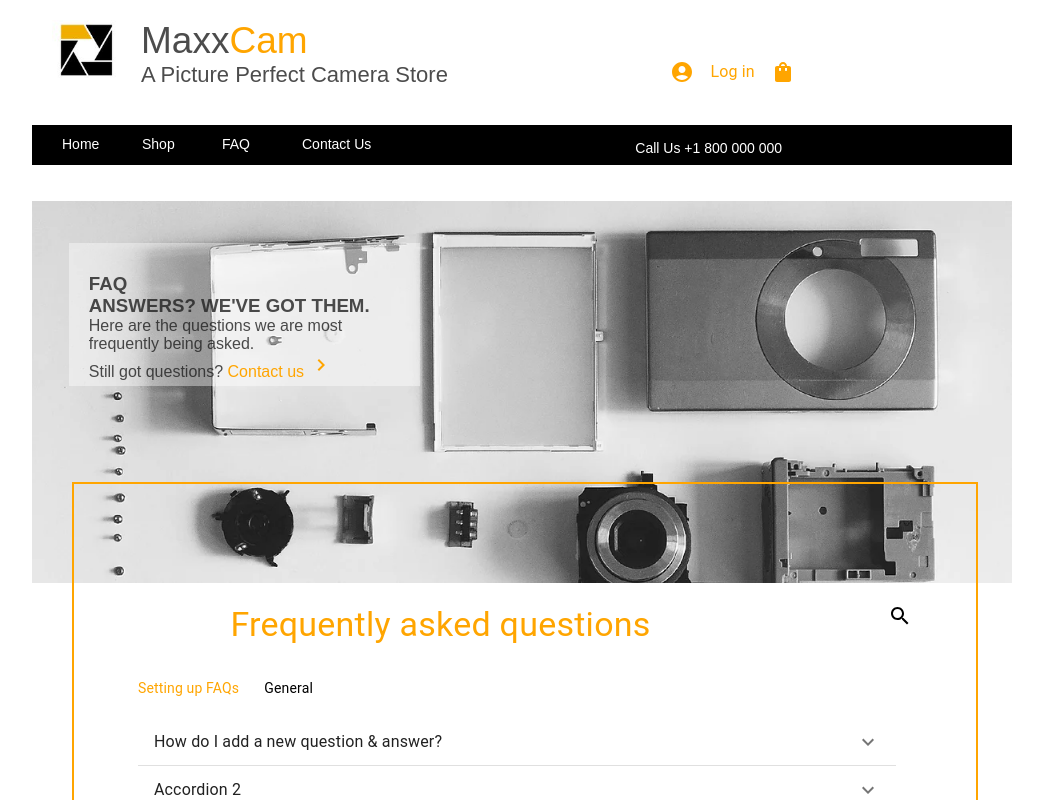
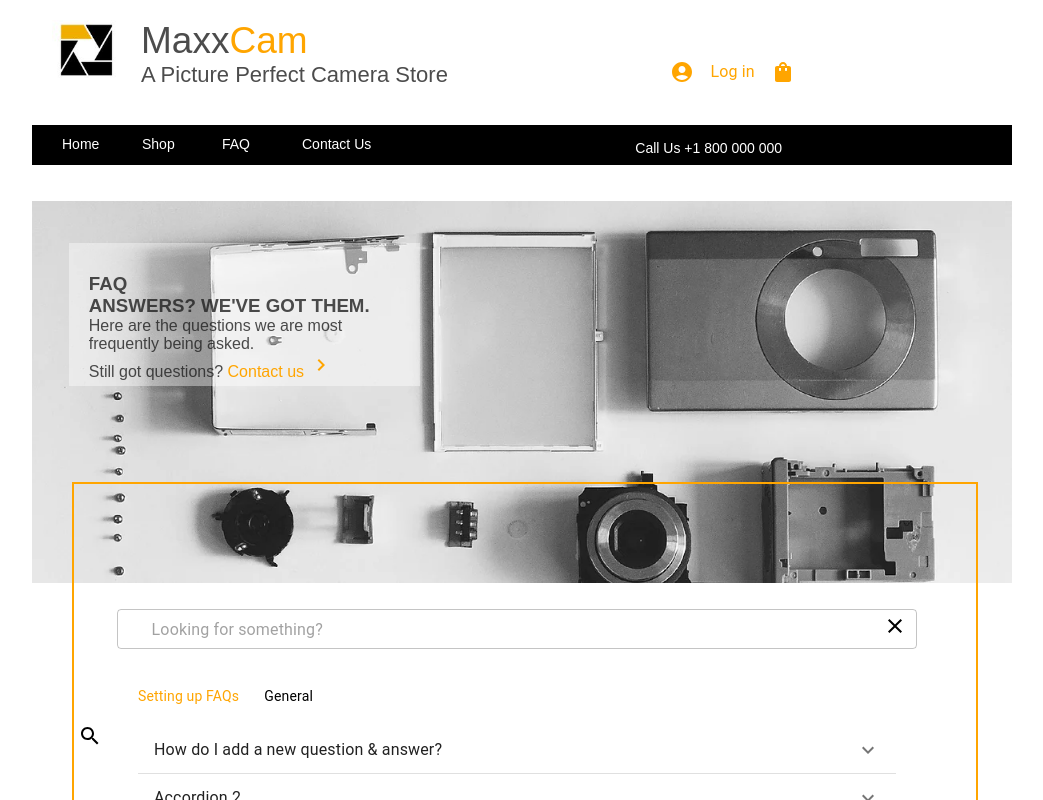
Before and after one commit to MariamMartirosyann/Shopp, a React (Create React App) app: page /faq in a window 1280 px wide. Both pictures are taken after a click on the icon 1077 px from the left and 616 px from the top of the page. Shown: the top 800 px of the page, without its empty margins (178-1221 px from the left). Built offline with nearby package versions, Linux system fonts and the light colour scheme.

Commit message:
input-toggle
input-toggle

```diff
--- a/src/App.css
+++ b/src/App.css
@@ -617,3 +617,23 @@ div.main-bannerf-p {
     margin-top: -235px;
     margin-left: 40px;
   }
+  .inputSerach2{
+    position: absolute;
+     left: 20%;
+    bottom: 52px;
+
+  }
+  .show{
+    visibility: visible;
+  }
+  .hide{
+    visibility: hidden;
+  }
+  .close{
+    position: absolute;
+    right:0%;
+    bottom: 12px;
+    margin-right: 15px;
+
+
+  }
--- a/src/components/Pages/FAQPage/FAQMain.jsx
+++ b/src/components/Pages/FAQPage/FAQMain.jsx
@@ -11,21 +11,31 @@ import { makeStyles } from "@mui/styles";
 import FacebookRoundedIcon from "@mui/icons-material/FacebookRounded";
 import TwitterIcon from "@mui/icons-material/Twitter";
 import LinkedInIcon from "@mui/icons-material/LinkedIn";
+import FormControl from "@mui/material/FormControl";
+import OutlinedInput from "@mui/material/OutlinedInput";
+import CloseIcon from "@mui/icons-material/Close";
 
 const useStyles = makeStyles({
   accardion: {
     border: "transparent",
     boxShadow: "none",
   },
+  closeColor: {
+    border: "blue",
+  },
 });
 
 const FAQMain = () => {
   const classes = useStyles();
-  const [expanded, setExpanded] = React.useState(false);
+  const [expanded, setExpanded] = useState(false);
+
+  const [isToggled, setisToggled] = useState(true);
 
   const handleChange = (panel) => (event, isExpanded) => {
     setExpanded(isExpanded ? panel : false);
   };
+
+  const handleToggle = () => setisToggled(!isToggled)
 
   return (
     <>
@@ -52,6 +62,7 @@ const FAQMain = () => {
             marginY: "7.5rem",
           }}
         >
+          {isToggled ? (
             <Grid container style={{ textAlign: "center" }}>
               <Grid item xs={10}>
                 <span>
@@ -59,7 +70,6 @@ const FAQMain = () => {
                     component={"body2"}
                     variant={"h4"}
                     style={{ fontWeight: "normal" }}
-
                   >
                     Frequently asked questions
                   </Typography>
@@ -67,9 +77,29 @@ const FAQMain = () => {
               </Grid>
               <Grid item xs={2}>
                 {" "}
-              <SearchIcon />
+                <SearchIcon onClick={handleToggle} />
               </Grid>
             </Grid>
+          ) : (
+            <Grid
+              container
+              style={{ justifyContent: "center" }}
+
+            >
+              <SearchIcon onClick={handleToggle} className="inputSerach2" />
+              <FormControl>
+                <OutlinedInput
+                  sx={{ width: "800px", height: "40px", margin: "5px" }}
+                  placeholder="     Looking for something?"
+                />
+                <div className="close">
+                  {" "}
+                  <CloseIcon className={classes.closeColor} onClick={handleToggle}/>
+                </div>
+              </FormControl>
+            </Grid>
+          )}
+
           <Grid container style={{ margin: "2rem 5rem" }}>
             <Grid container>
               {" "}
@@ -116,8 +146,12 @@ const FAQMain = () => {
                     <LinkedInIcon style={{ margin: "3px" }} />
                   </Typography>
                 </AccordionDetails>
-              </Accordion >
-              <Accordion className={classes.accardion} expanded={expanded === 'panel2'} onChange={handleChange('panel2')}>
+              </Accordion>
+              <Accordion
+                className={classes.accardion}
+                expanded={expanded === "panel2"}
+                onChange={handleChange("panel2")}
+              >
                 <AccordionSummary
                   expandIcon={<ExpandMoreIcon />}
                   aria-controls="panel2a-content"
@@ -133,7 +167,11 @@ const FAQMain = () => {
                   </Typography>
                 </AccordionDetails>
               </Accordion>
-              <Accordion className={classes.accardion} expanded={expanded === 'panel3'} onChange={handleChange('panel3')}>
+              <Accordion
+                className={classes.accardion}
+                expanded={expanded === "panel3"}
+                onChange={handleChange("panel3")}
+              >
                 <AccordionSummary
                   expandIcon={<ExpandMoreIcon />}
                   aria-controls="panel3a-content"
```
Lines whose indentation alone changed are shown as unchanged.
